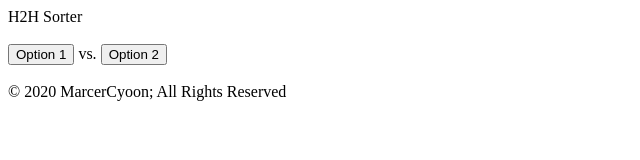
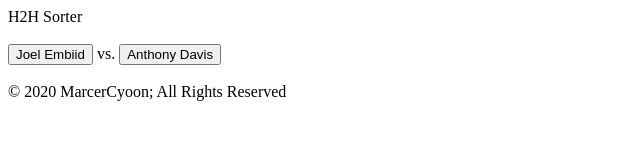
Before and after one commit to MarcerCyoon/h2hsorter, a plain HTML site: page index.html in a window 1280 px wide. Both pictures are taken after a click on the button "Start Sorting!". Shown: the whole page, without its empty margins (0-640 px from the left). Drawn offline with Linux system fonts and the light colour scheme.

Commit message:
Implemented initial option display

```diff
--- a/index.html
+++ b/index.html
@@ -27,7 +27,7 @@
 
   <div id="sorter" style="display: none;">
     <div></div>
-    <button id="optionOne" type="button">Option 1</button> vs. <button id="optionTwo" type="button">Option 2</button>
+    <button id="option0" type="button">Option 1</button> vs. <button id="option1" type="button">Option 2</button>
   </div>
 
   <br>
@@ -38,6 +38,9 @@
 <script>
 var set = [];
 var tree = [];
+var topNode = 0;
+var currentNodes = [0, 1];
+var setLength = 0;
 
 function checkCustom() {
   var opt = document.getElementById("setChoice").value;
@@ -62,7 +65,30 @@ function start() {
     // Custom List Support TBA
   }
 
+  setLength = set.length;
+
+  for (var i = 0; i < 2; i += 1) {
+    var choice = getRandomInt(0, setLength);
+    console.log("Random Value: " + choice);
+    const choiceValue = set[choice];
+    var node = new Node(choiceValue);
+    tree.push(node);
+    set.splice(choice, 1);
+    var button = document.getElementById("option" + i);
+    button.innerHTML = choiceValue;
+  }
+
   document.getElementById("sorter").style.display = "block";
+}
+
+function chose(num) {
+
+}
+
+function getRandomInt(min, max) {
+  min = Math.ceil(min);
+  max = Math.floor(max);
+  return Math.floor(Math.random() * (max - min)) + min; //The maximum is exclusive and the minimum is inclusive
 }
 
 
```
